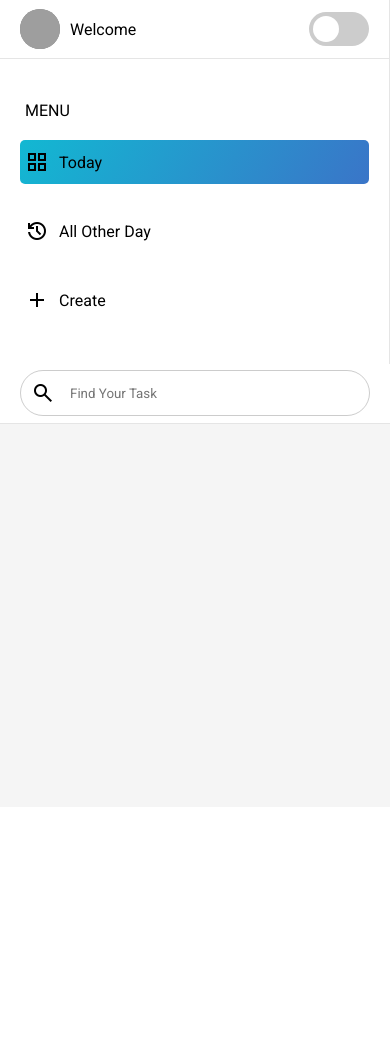
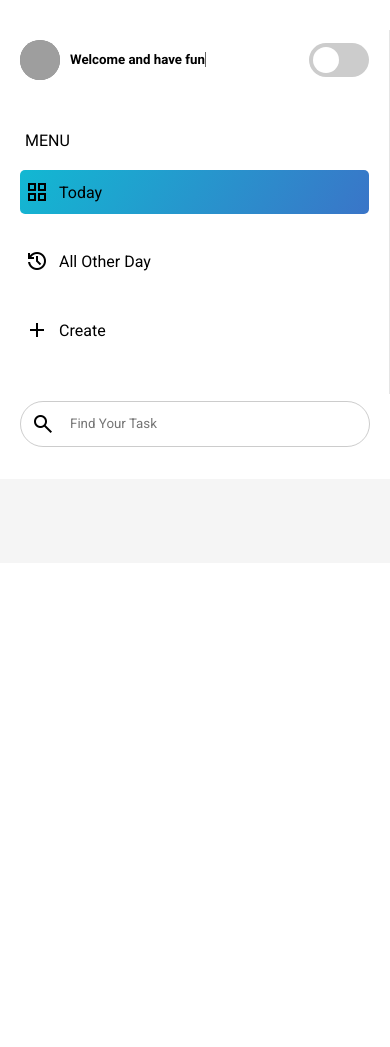
Before and after one commit to itundefined/Html-css-hard-projects, a PHP site: page / in a window 390 px wide. Before the commit the page ends 424 px from the top, so only its background shows below. Run offline with PHP 8.4, Linux system fonts and the light colour scheme; grey boxes are pictures that could not be loaded.

Commit message:
Add files via upload

```diff
--- a/fancyList/index.html
+++ b/fancyList/index.html
@@ -74,9 +74,15 @@
               src="http://unsplash.it/40/40"
               alt="profile-image"
             />
-            <label for="profileName" class="profileName"
-              >Welcome</label
-            ></div>
+            <div class="welcomeLine">
+              <h5>Welcome
+                  <span
+                     class="txt-rotate"
+                     data-period="1000"
+                     data-rotate='[ "stranger", "user", "and have fun"]'></span>
+                </h5>
+          </div>
+            </div>
             <label class="switch">
               <input type="checkbox">
               <span class="slider round"></span>
@@ -109,7 +115,7 @@
         <div class="topLevel">
           <div class="searchWrapper">
             <span class="material-symbols-outlined"> search </span
-            ><input type="search" placeholder="Find Your Task" />
+            ><input class="searchBar" type="search" placeholder="Find Your Task" />
           </div>
         </div>
 
@@ -121,7 +127,7 @@
                         <p class="title">This is the main title</p>
                         <span class="material-symbols-outlined">more_horiz</span>
                     </div>
-                    <p>Read More.</p>
+                    <div><p>Read More.</p></div>
                 </div> -->
         </div>
       </div>
--- a/fancyList/index.js
+++ b/fancyList/index.js
@@ -28,6 +28,8 @@
       }
 
       this.AllEventListeners();
+
+      this.SearchedData;
 
     }
 
@@ -107,6 +109,20 @@
       const buttonToCreate = document.querySelector(".updateOrDelete");
       const MainCards = document.querySelector(".TasksList");
       const trigger = document.querySelector("input[type='checkbox']");
+      const Searchbar = document.querySelector(".searchBar");
+
+      Searchbar.oninput = function(inputValue){
+        that.SearchedData = this.value;
+        if(this.value.trim() === ""){
+          that.renderAllTasks();
+        }
+      };
+
+      Searchbar.onkeydown = function(event){
+        if(event.key === "Enter") {that.sortTask("search")}
+      }
+
+
       trigger.onclick = function(){that.themeChanger(trigger)};
 
 
@@ -183,8 +199,7 @@
       const niceBackground = [
         "background-image: linear-gradient(120deg, #a6c0fe 0%, #f68084 100%);",
         "background-image: linear-gradient(to right, #ffecd2 0%, #fcb69f 100%);",
-        "background-image: linear-gradient(to right, #ffecd2 0%, #fcb69f 100%);",
-        "background-image: linear-gradient(to top, #30cfd0 0%, #330867 100%);",
+        "background-image: linear-gradient(to right, #4facfe 0%, #00f2fe 100%);"
       ];
       let wheel = -1;
 
@@ -196,11 +211,14 @@
         }
         const colorToChoose = niceBackground[wheel];
 
+        const time = Math.floor(Date.now()/1000/60/60 - item.id/1000/60/60);
+
         const html = `<div class="card ${item.id}" style="${colorToChoose}">
                                     <div class="cardWrapper">
                                         <p class="title">${item.title}</p>
                                     </div>
-                                    <p>Read More.</p>
+
+                                    <div class="cardInfo">${time} HOURS AGO <p>Read More.</p></div>
 
                                     <div class="moreOptions"><button class="updateButton ${item.id}">update</button> <button class="deleteButton ${item.id}">delete</button></div>
                                 </div>
@@ -320,6 +338,22 @@
           })
       }
 
+      else if(SortWhat === "search") {
+        let findThis = this.SearchedData;
+        findThis = findThis.trim();
+        if (findThis === "") {
+
+        }
+
+        else{
+          ModifiedData = CurrentData.filter((item)=>{
+            if(item.title.toLowerCase().includes(this.SearchedData.toLowerCase()) || item.task.toLowerCase().includes(this.SearchedData.toLowerCase())){
+              return item;
+            }
+          })
+        }
+      }
+
       this.renderAllTasks(ModifiedData);
 
     }
@@ -336,3 +370,64 @@
 
   const trigger = new TodoListHelper();
 })();
+
+// For The automate welcome line
+
+(function (){
+  var TxtRotate = function(el, toRotate, period) {
+      this.toRotate = toRotate;
+      this.el = el;
+      this.loopNum = 0;
+      this.period = parseInt(period, 10) || 2000;
+      this.txt = '';
+      this.tick();
+      this.isDeleting = false;
+    };
+
+    TxtRotate.prototype.tick = function() {
+      var i = this.loopNum % this.toRotate.length;
+      var fullTxt = this.toRotate[i];
+
+      if (this.isDeleting) {
+        this.txt = fullTxt.substring(0, this.txt.length - 1);
+      } else {
+        this.txt = fullTxt.substring(0, this.txt.length + 1);
+      }
+
+      this.el.innerHTML = '<span class="wrap">'+this.txt+'</span>';
+
+      var that = this;
+      var delta = 200 - Math.random() * 100;
+
+      if (this.isDeleting) { delta /= 2; }
+
+      if (!this.isDeleting && this.txt === fullTxt) {
+        delta = this.period;
+        this.isDeleting = true;
+      } else if (this.isDeleting && this.txt === '') {
+        this.isDeleting = false;
+        this.loopNum++;
+        delta = 500;
+      }
+
+      setTimeout(function() {
+        that.tick();
+      }, delta);
+    };
+
+    window.onload = function() {
+      var elements = document.getElementsByClassName('txt-rotate');
+      for (var i=0; i<elements.length; i++) {
+        var toRotate = elements[i].getAttribute('data-rotate');
+        var period = elements[i].getAttribute('data-period');
+        if (toRotate) {
+          new TxtRotate(elements[i], JSON.parse(toRotate), period);
+        }
+      }
+      // INJECT CSS
+      var css = document.createElement("style");
+      css.type = "text/css";
+      css.innerHTML = ".txt-rotate > .wrap { border-right: 0.08em solid #666 }";
+      document.body.appendChild(css);
+    };
+})();
--- a/fancyList/style.css
+++ b/fancyList/style.css
@@ -152,6 +152,7 @@ input:checked + .slider:before {
 .container {
   width: 100%;
   height: 100vh;
+  min-height: 100vh;
   display: flex;
 }
 
@@ -243,9 +244,11 @@ input:checked + .slider:before {
 
 .profile {
   display: flex;
+  flex-wrap: wrap;
   align-items: center;
   width: 100%;
   justify-content: space-between;
+  gap: 15px;
 }
 
 .profileContainer{
@@ -275,10 +278,29 @@ input:checked + .slider:before {
   transition: transform 500ms ease-in-out;
   border-top-left-radius: 10px;
   border-top-right-radius: 10px;
+  box-shadow: rgba(195, 190, 193, 0.4) 5px 5px, rgba(174, 157, 168, 0.3) 10px 10px, rgba(107, 89, 100, 0.2) 15px 15px, rgba(63, 52, 59, 0.1) 20px 20px, rgba(47, 43, 45, 0.05) 25px 25px;
 }
+
+@keyframes rotate {
+  to {
+    --angle: 360deg;
+  }
+}
+@property --angle {
+  syntax: '<angle>';
+  initial-value: 0deg;
+  inherits: false;
+}
+
 
 .card:hover .moreOptions{
   opacity: 1;
+}
+
+.cardInfo{
+  display: flex;
+  justify-content: space-between;
+  flex-wrap: wrap;
 }
 
 .moreOptions{
@@ -303,11 +325,13 @@ input:checked + .slider:before {
 
 .moreOptions .updateButton{
   text-transform: uppercase;
-  background-image: radial-gradient( circle farthest-corner at 1.3% 2.8%,  rgba(239,249,249,1) 0%, rgba(182,199,226,1) 100.2% );;
+  background-image: radial-gradient( circle farthest-corner at 1.3% 2.8%,  rgba(239,249,249,1) 0%, rgba(182,199,226,1) 100.2% );
+  color: green;
+  font-weight: bolder;
 }
 
 /* CSS */
-.updateButton {
+/* .updateButton {
   background-color: #c2fbd7;
   border-radius: 100px;
   box-shadow: rgba(44, 187, 99, .2) 0 -25px 18px -14px inset,rgba(44, 187, 99, .15) 0 1px 2px,rgba(44, 187, 99, .15) 0 2px 4px,rgba(44, 187, 99, .15) 0 4px 8px,rgba(44, 187, 99, .15) 0 8px 16px,rgba(44, 187, 99, .15) 0 16px 32px;
@@ -329,7 +353,7 @@ input:checked + .slider:before {
 .updateButton:hover {
   box-shadow: rgba(44,187,99,.35) 0 -25px 18px -14px inset,rgba(44,187,99,.25) 0 1px 2px,rgba(44,187,99,.25) 0 2px 4px,rgba(44,187,99,.25) 0 4px 8px,rgba(44,187,99,.25) 0 8px 16px,rgba(44,187,99,.25) 0 16px 32px;
   transform: scale(1.05) rotate(-1deg);
-}
+} */
 
 
 
@@ -448,6 +472,7 @@ textarea {
   transform: translateY(2px);
 }
 
+
 .pageChanger {
   position: absolute;
   top: 0;
@@ -506,9 +531,32 @@ textarea {
 
 
 
-@media only screen and (max-width: 700px) {
+@media only screen and (max-width: 770px) {
   .container{
     flex-direction: column;
+    height: auto;
+    padding-top: 30px;
+  }
+
+  .card:hover{
+    transform: scale(1);
+  }
+
+  .card {
+    min-width: 200px;
+    max-width: 200px;
+  }
+
+  .cardInfo{
+    margin-bottom: 35px;
+  }
+
+  .moreOptions{
+    opacity: 1;
+  }
+
+  .TasksList{
+    margin-top: 25px;
   }
 
   .MainBar, .mainBars{
@@ -517,10 +565,15 @@ textarea {
 
   .topLevel{
     height: 7vh;
+    border: none;
   }
 
   .createUpdate{
     padding: 0;
+  }
+
+  .pageChanger, .pageChanger2{
+    min-height: 124vh !important;
   }
 
   .pageChanger2{
```
